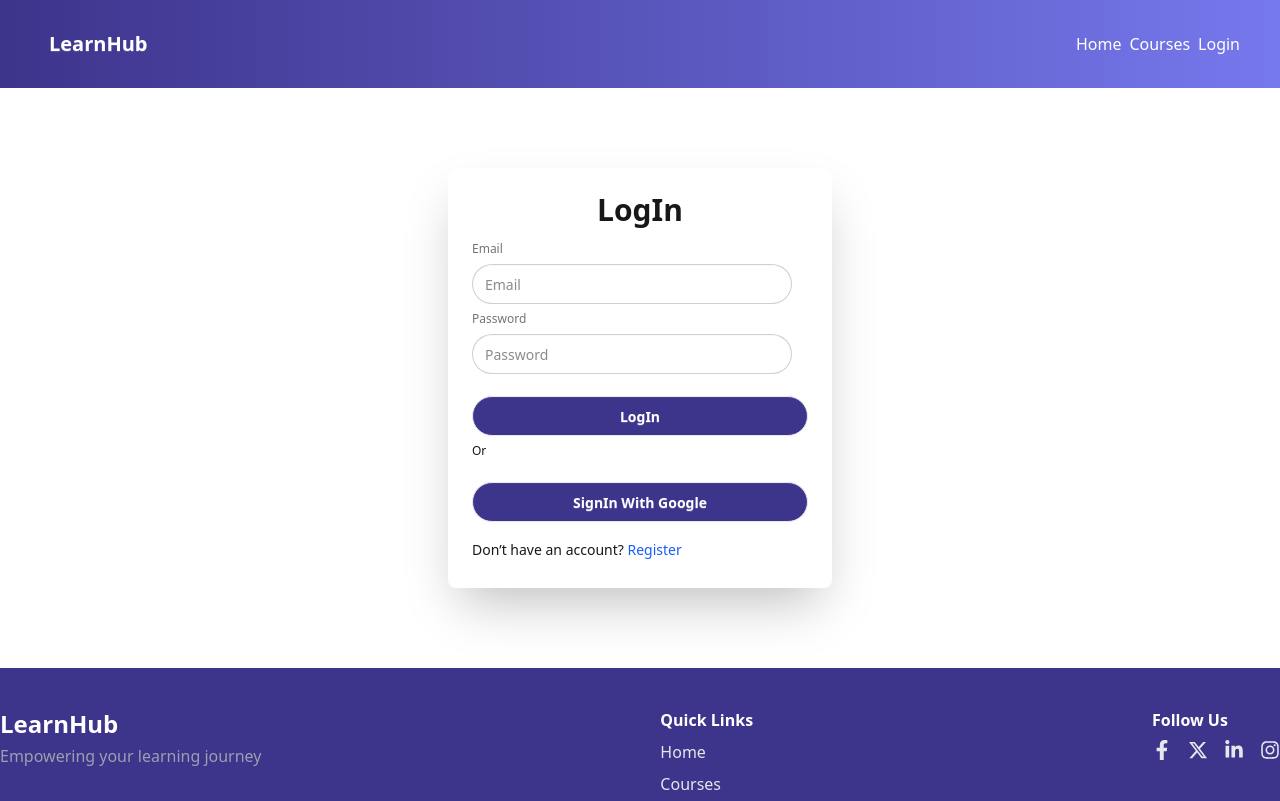
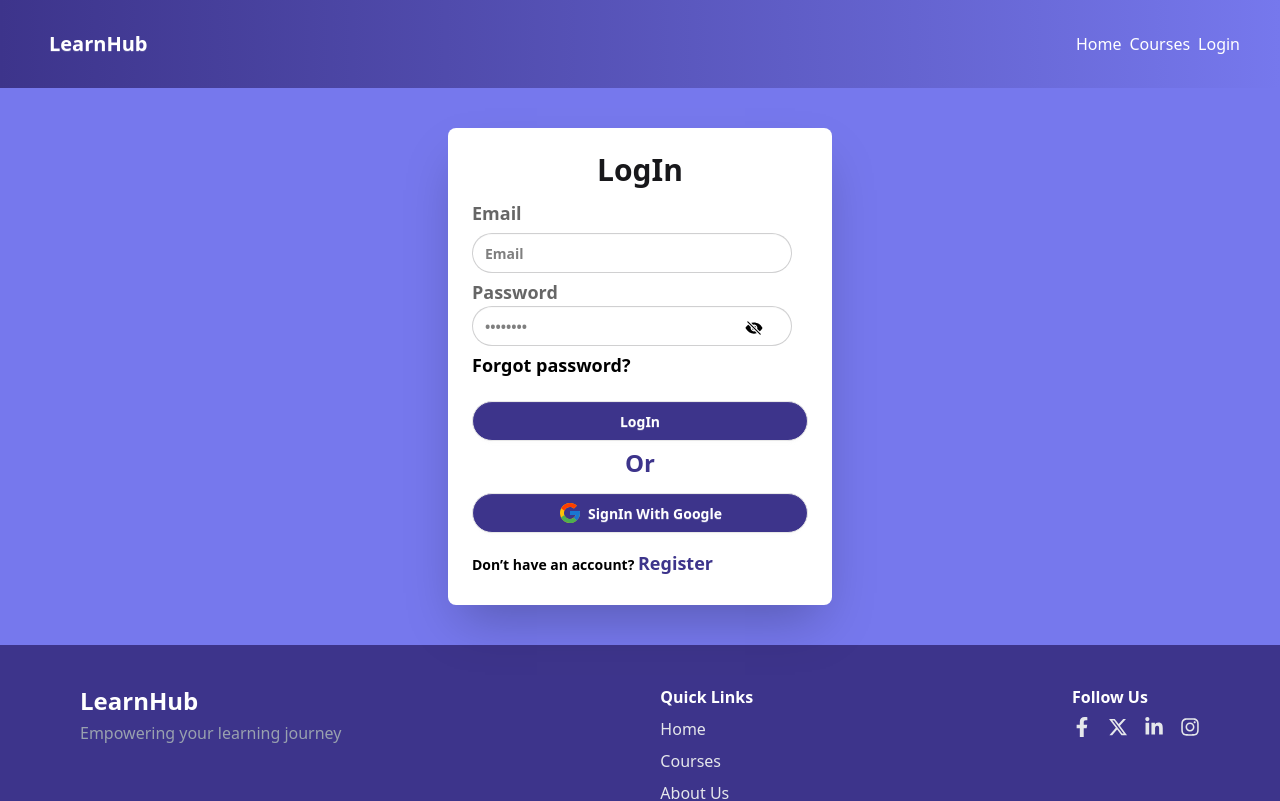
Before and after one commit to MamunReza25/assaimment-10-client-side, a React (Vite) app: page /loginpage in a window 1280 px wide. Shown: the top 801 px of the page. Built offline with nearby package versions, Linux system fonts and the light colour scheme; no server answers.

Commit message:
added a register auth complite

```diff
--- a/src/Components/Footer.jsx
+++ b/src/Components/Footer.jsx
@@ -4,7 +4,7 @@ import { FaXTwitter } from 'react-icons/fa6';
 
 const Footer = () => {
     return (
-        <footer className="bg-primary text-gray-200 py-10">
+        <footer className="bg-primary text-gray-200 py-5 md:py-10 px-0 md:px-20">
             <div className="container mx-auto px-6 md:px-0">
                 {/* Top section */}
                 <div className="flex flex-col md:flex-row justify-between items-center md:items-start space-y-6 md:space-y-0">
--- a/src/ContextApi/AuthProvider.jsx
+++ b/src/ContextApi/AuthProvider.jsx
@@ -24,7 +24,7 @@ const AuthProvider = ({ children }) => {
 
     // update profile
     const updateUserProfile = (name, photo) => {
-        setLodding(true);
+
         return updateProfile(auth.currentUser, {
             displayName: name,
             photoURL: photo
--- a/src/Pages/Loginpage.jsx
+++ b/src/Pages/Loginpage.jsx
@@ -1,11 +1,16 @@
-import React, { use } from 'react';
+import React, { use, useState } from 'react';
 import { AuthContext } from '../ContextApi/AuthContext';
 import { toast } from 'react-toastify';
 import { NavLink, useLocation, useNavigate } from 'react-router';
+import { FcGoogle } from "react-icons/fc";
+import { FaEye } from 'react-icons/fa';
+import { IoEyeOff } from 'react-icons/io5';
 
 
 const Loginpage = () => {
     const { signIn, signInWithGoogle } = use(AuthContext)
+    const [show, setShow] = useState(false);
+
     const location = useLocation();
     const navigate = useNavigate();
 
@@ -14,42 +19,70 @@ const Loginpage = () => {
     const handleLogin = (e) => {
         e.preventDefault();
         const email = e.target.email.value;
+
         const password = e.target.password.value;
+        if (!email || !password) {
+            toast.error("Please fill all required fields.");
+            return;
+        }
         // Login function
+
         signIn(email, password)
             .then(result => {
-                console.log(result.user)
-                toast.success("Login Successful!");
-                event.target.reset();
+                const user = (result.user);
+                toast.success("Login Successfully!");
+                e.target.reset();
                 navigate(location.state || "/");
 
             })
             .catch(error => {
                 console.log(error.message)
-                toast.error(error.message)
-            })
+                if (error.code === "auth/user-not-found") {
+                    toast.error("No account found with this email");
+                } else if (error.code === "auth/wrong-password") {
+                    toast.error("Incorrect password.");
+                } else if (error.code === "auth/invalid-email") {
+                    toast.error("Invalid email address");
+                } else if (error.code === "auth/invalid-credential") {
+                    toast.error("Not found account . Please check or sign up.");
+                } else if (error.code === "auth/network-request-failed") {
+                    toast.error(" Please check your internet connection.");
+                } else {
+                    toast.error(error.message);
+                }
+
+            });
     };
 
     // sign in with google
-    const handlegoogle = () => {
+    const handlegoogle = (e) => {
         signInWithGoogle()
             .then(result => {
-                navigate("/");
-                toast.success("google succesfully")
+                toast.success("Login Successfully!");
+                navigate(location.state || "/");
 
             })
             .catch(error => {
-                toast.error(error.message)
+
+                if (error.code === "auth/invalid-credential") {
+                    toast.error("Not found account . Please check or sign up.");
+                } else if (error.code === "auth/internal-error") {
+                    toast.error(" Please check your internet connection.");
+                } else {
+                    toast.error(error.message);
+                }
+                console.log(error.message)
             })
     };
 
 
     return (
-        <div className='card bg-base-100 w-full mx-auto max-w-sm shrink-0 shadow-2xl my-20'>
+        <div className='bg-secondary py-10'>
+            <div className='card  bg-base-100 w-full mx-auto max-w-sm shrink-0 shadow-2xl '>
                 <div className="card-body ">
                     <h1 className="text-3xl font-bold text-center">LogIn</h1>
                     <form onSubmit={handleLogin}>
-                    <fieldset className="fieldset">
+                        <fieldset className="fieldset text-black font-semibold text-[18px]">
 
 
                             {/* email field */}
@@ -61,25 +94,35 @@ const Loginpage = () => {
                                 placeholder="Email"
                             />
                             {/* password field */}
+                            <div className="relative">
                                 <label className="label">Password</label>
                                 <input
-                            type="password"
+                                    type={show ? "text" : "password"}
                                     name="password"
                                     className="input rounded-full focus:border-0 focus:outline-gray-200"
-                            placeholder="Password"
+                                    placeholder="••••••••"
+
+                                    required
                                 />
-
+                                <span
+                                    onClick={() => setShow(!show)}
+                                    className="absolute right-[45px] top-[40px] cursor-pointer z-50"
+                                >
+                                    {show ? <FaEye /> : <IoEyeOff />}
+                                </span>
+                            </div>
+                            <p>Forgot password?</p>
                             <button className="btn  text-white mt-4 rounded-full bg-primary">
                                 LogIn
                             </button>
-                        <span>Or</span>
-                        <button type='submit' onClick={handlegoogle} className="btn  text-white mt-4 rounded-full bg-primary">
-                            SignIn With Google
-                        </button>
+                            <span className='text-2xl font-semibold text-primary text-center'>Or</span>
+                            <p type='submit' onClick={handlegoogle} className="btn  text-white mt-2 rounded-full bg-primary">
+                                <span className='text-2xl'> <FcGoogle /></span> SignIn With Google
+                            </p>
 
                             <p className="text-sm mt-3">
                                 Don’t have an account?{" "}
-                            <NavLink to="/register" className="text-blue-600 font-medium">
+                                <NavLink to="/register" className="text-primary font-bold text-[18px]">
                                     Register
                                 </NavLink>
                             </p>
@@ -90,6 +133,7 @@ const Loginpage = () => {
                 </div>
 
             </div>
+        </div>
 
     );
 };
--- a/src/Pages/Register.jsx
+++ b/src/Pages/Register.jsx
@@ -1,12 +1,19 @@
-import React, { use } from 'react';
+import React, { use, useState } from 'react';
 import { AuthContext } from '../ContextApi/AuthContext';
-import { NavLink } from 'react-router';
+import { NavLink, useNavigate } from 'react-router';
+import { toast } from 'react-toastify';
+import { auth } from '../Firebase/Firebase.config';
+import { FaEye } from 'react-icons/fa';
+import { IoEyeOff } from 'react-icons/io5';
 
 
 
 
 const Register = () => {
-    const { createWithEmailPassword, updateUserProfile } = use(AuthContext);
+    const { createWithEmailPassword, updateUserProfile, Logout, user } = use(AuthContext);
+    const [show, setShow] = useState(false);
+
+    const navigate = useNavigate();
 
     const handleRegisterSubmit = (e) => {
         e.preventDefault();
@@ -16,20 +23,52 @@ const Register = () => {
         const password = e.target.password.value;
         console.log(name, photo, email, password)
 
+        if (!name || !email || !password) {
+            toast.error("Please fill all required fields.");
+            return;
+        }
+        //   Password validation before Firebase call
+        if (!/[A-Z]/.test(password)) {
+            return toast.error("Password must contain at least one uppercase letter.");
+        }
+        if (!/[a-z]/.test(password)) {
+            return toast.error("Password must contain at least one lowercase letter.");
+        }
+        if (password.length < 6) {
+            return toast.error("Password must be at least 6 characters long.");
+        }
+
         // create a registation
         createWithEmailPassword(email, password)
             .then((result) => {
                 console.log(result.user)
+
                 updateUserProfile(name, photo)
                     .then(result => {
+                        toast.success("register Successfully!");
+                        Logout(auth)
+                            .then((result) => {
 
+                            });
+                        navigate('/loginpage');
                     })
                     .catch(error => {
-                        console.log(`update profile error${error}`)
+                        console.log(error.message);
                     })
             })
             .catch(error => {
-                console.log(error);
+                console.log("Registration error:", error.code);
+
+                // Firebase error handling
+                if (error.code === "auth/email-already-in-use") {
+                    toast.error("This email is already registered.");
+                } else if (error.code === "auth/weak-password") {
+                    toast.error("Password should be at least 6 characters.");
+                } else if (error.code === "auth/invalid-email") {
+                    toast.error("Invalid email address.");
+                } else {
+                    toast.error("Registration failed. Please try again.");
+                }
 
             })
 
@@ -43,6 +82,7 @@ const Register = () => {
 
     return (
 
+        <div className='bg-secondary py-10'>
             <div className='card bg-base-100 w-full mx-auto max-w-sm shrink-0 shadow-2xl my-10'>
                 <div className="card-body ">
                     <h1 className="text-3xl font-bold text-center">Register</h1>
@@ -73,18 +113,30 @@ const Register = () => {
                                 placeholder="Email"
                             />
                             {/* password field */}
+
+
+                            <div className="relative">
                                 <label className="label">Password</label>
                                 <input
-                            type="password"
+                                    type={show ? "text" : "password"}
                                     name="password"
                                     className="input rounded-full focus:border-0 focus:outline-gray-200"
-                            placeholder="Password"
+                                    placeholder="••••••••"
+
+                                    required
                                 />
+                                <span
+                                    onClick={() => setShow(!show)}
+                                    className="absolute right-[45px] top-[32px] cursor-pointer z-50"
+                                >
+                                    {show ? <FaEye /> : <IoEyeOff />}
+                                </span>
+                            </div>
 
-                        <button className="btn text-white mt-4 rounded-full bg-primary">
+                            <button type='submit' className="btn text-white mt-4 rounded-full bg-primary">
                                 Register
                             </button>
-                        <p className="text-center">
+                            <p type="submit" className="text-center">
                                 Already have an account?
                                 <NavLink className="text-blue-500 hover:text-blue-800" to={'/loginpage'}>
                                     Login
@@ -97,6 +149,7 @@ const Register = () => {
 
             </div >
 
+        </div>
     );
 };
 
--- a/src/main.jsx
+++ b/src/main.jsx
@@ -12,7 +12,7 @@ createRoot(document.getElementById('root')).render(
   <StrictMode>
     <AuthProvider>
       <RouterProvider router={router} />
-      <ToastContainer />
+      <ToastContainer position="top-center" autoClose={3000} />
 
     </AuthProvider>
 
```
Lines whose indentation alone changed are shown as unchanged.
